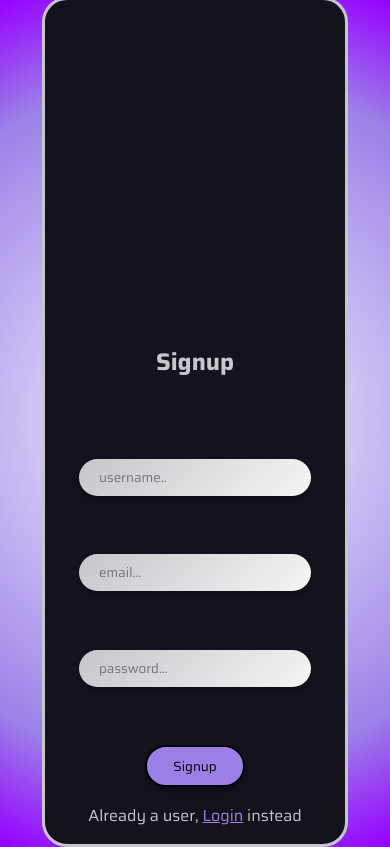
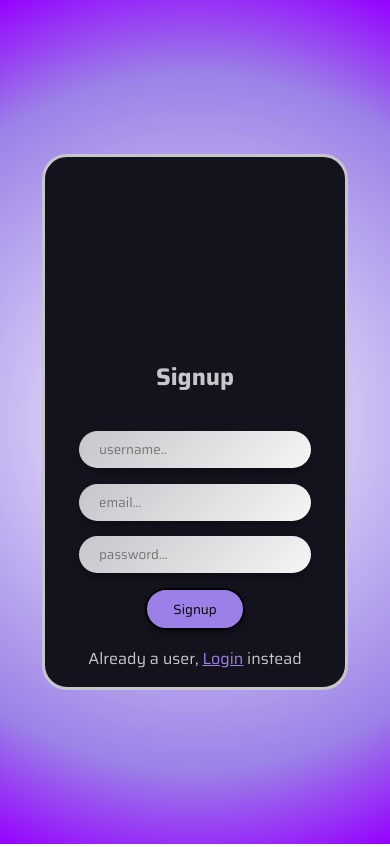
Before and after one commit to Harshit1607/expense-tracker, a React (Create React App) app in the folder Frontend/: page /signup in a window 390 px wide. Built offline with nearby package versions, Linux system fonts and the light colour scheme; no server answers.

Commit message:
updated login/signup

```diff
--- a/Frontend/public/index.css
+++ b/Frontend/public/index.css
@@ -369,8 +369,8 @@ code {
   .expense-tracker,
   .add-container,
   .Auth-container {
-    height: 100vh;
-    max-height: none;
+    min-height: 500px;
+    max-height: 530px;
   }
 }
 
--- a/Frontend/src/Components/login.js
+++ b/Frontend/src/Components/login.js
@@ -28,7 +28,7 @@ export const Login = () => {
     dispatch(login({user, email, pass}));
     setTimeout(()=>{
       navigate('/')
-    }, 1000);
+    }, 2000);
   }
 
 
--- a/Frontend/src/Components/signup.js
+++ b/Frontend/src/Components/signup.js
@@ -27,7 +27,7 @@ export const Signup = () => {
     dispatch(signup({user, email, pass}));
     setTimeout(()=>{
       navigate('/')
-    }, 1000);
+    }, 2000);
   }
 
 
```
